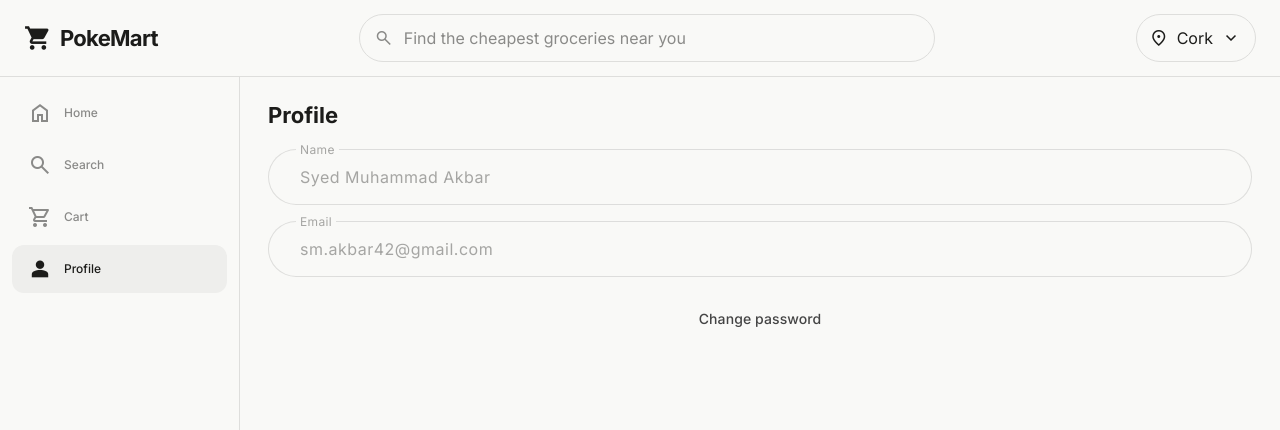
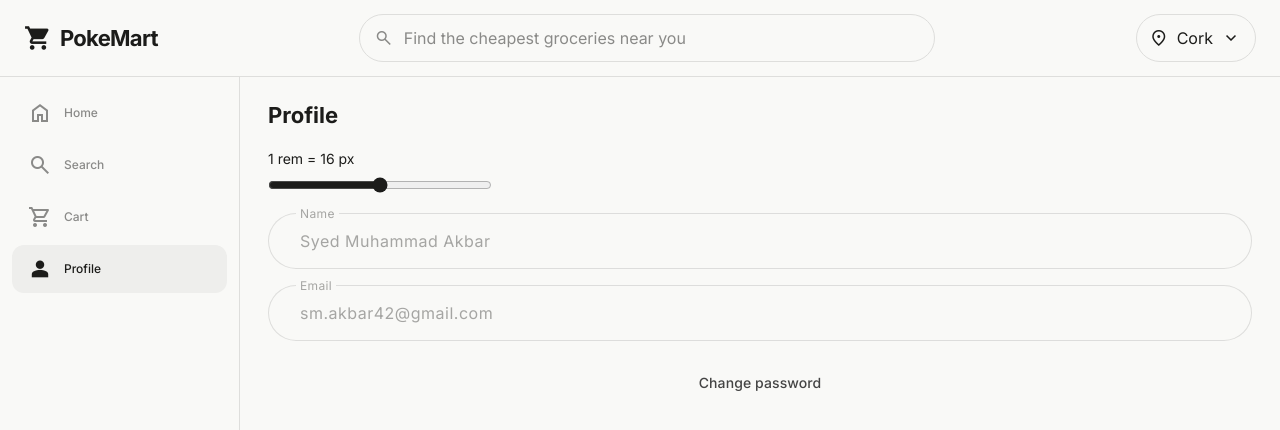
Before and after one commit to Yazzisaurus/PokeMart, an Angular app in the folder frontend/: page /profile in a window 1280 px wide. Shown: the top 430 px of the page. Built offline with nearby package versions, Linux system fonts and the light colour scheme.

Commit message:
feat: add the accessibility size slider in the profile page

```diff
--- a/frontend/src/app/profile/profile.html
+++ b/frontend/src/app/profile/profile.html
@@ -1,5 +1,19 @@
 <section class="screen" aria-label="Profile">
   <div class="title">Profile</div>
+
+  <div class="scale">
+    <label class="scale-label" for="rem-ratio">1 rem = {{ remPx() }} px</label>
+    <input
+      id="rem-ratio"
+      class="scale-input"
+      type="range"
+      [min]="remMin"
+      [max]="remMax"
+      step="1"
+      [value]="remPx()"
+      (change)="setRemPx($event)"
+    />
+  </div>
 
   <form [formGroup]="form" (ngSubmit)="save()" novalidate>
     <app-text-field label="Name" autocomplete="name" [control]="form.controls.name" />
--- a/frontend/src/app/profile/profile.scss
+++ b/frontend/src/app/profile/profile.scss
@@ -23,6 +23,24 @@
   font-weight: 700;
 }
 
+.scale {
+  display: flex;
+  flex-direction: column;
+  gap: 0.5rem;
+  max-width: 14rem;
+}
+
+.scale-label {
+  color: var(--mat-sys-on-surface);
+  font: var(--mat-sys-body-medium);
+}
+
+.scale-input {
+  width: 100%;
+  margin: 0;
+  accent-color: var(--mat-sys-on-surface);
+}
+
 form {
   display: flex;
   flex-direction: column;
--- a/frontend/src/app/profile/profile.ts
+++ b/frontend/src/app/profile/profile.ts
@@ -2,6 +2,10 @@ import { Component, inject, signal } from '@angular/core';
 import { AbstractControl, FormBuilder, ReactiveFormsModule, ValidationErrors, Validators } from '@angular/forms';
 import { Button } from '../ui/button/button';
 import { TextField } from '../ui/text-field/text-field';
+
+const REM_MIN_PX = 12;
+const REM_MAX_PX = 20;
+const REM_DEFAULT_PX = 16;
 
 @Component({
   selector: 'app-profile',
@@ -14,6 +18,9 @@ export class Profile {
   private readonly submitted = signal(false);
   protected readonly changing = signal(false);
   protected readonly updated = signal(false);
+  protected readonly remMin = REM_MIN_PX;
+  protected readonly remMax = REM_MAX_PX;
+  protected readonly remPx = signal(REM_DEFAULT_PX);
 
   protected readonly form = this.formBuilder.nonNullable.group({
     name: [{ value: 'Syed Muhammad Akbar', disabled: true }],
@@ -24,6 +31,9 @@ export class Profile {
   });
 
   constructor() {
+    const stored = this.readRemPx();
+    this.remPx.set(stored);
+    document.documentElement.style.fontSize = `${stored}px`;
     this.form.controls.password.valueChanges.subscribe(() => {
       this.form.controls.confirmPassword.updateValueAndValidity({ emitEvent: false });
     });
@@ -61,6 +71,14 @@ export class Profile {
     return null;
   }
 
+  protected setRemPx(event: Event): void {
+    const value = Number((event.target as HTMLInputElement).value);
+    const next = this.clampRemPx(value);
+    this.remPx.set(next);
+    document.documentElement.style.fontSize = `${next}px`;
+    localStorage.setItem(this.form.controls.email.value, JSON.stringify({ remPx: next }));
+  }
+
   protected startChange(): void {
     this.updated.set(false);
     this.submitted.set(false);
@@ -91,6 +109,26 @@ export class Profile {
     this.updated.set(true);
   }
 
+  private readRemPx(): number {
+    const raw = localStorage.getItem(this.form.controls.email.value);
+    if (!raw) {
+      return REM_DEFAULT_PX;
+    }
+    try {
+      const parsed = Number(JSON.parse(raw).remPx);
+      if (!Number.isFinite(parsed)) {
+        return REM_DEFAULT_PX;
+      }
+      return this.clampRemPx(parsed);
+    } catch {
+      return REM_DEFAULT_PX;
+    }
+  }
+
+  private clampRemPx(value: number): number {
+    return Math.min(REM_MAX_PX, Math.max(REM_MIN_PX, Math.round(value)));
+  }
+
   private showError(control: AbstractControl): boolean {
     return this.submitted() || control.touched;
   }
```
